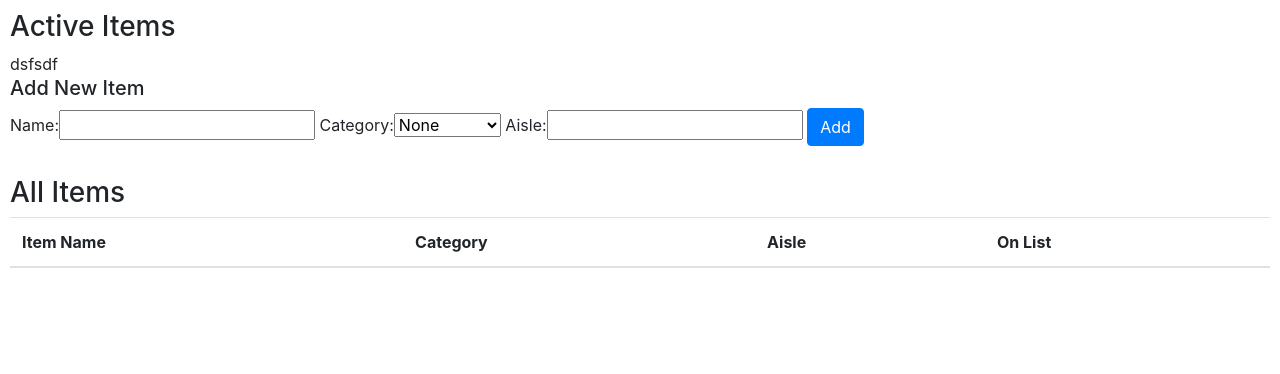
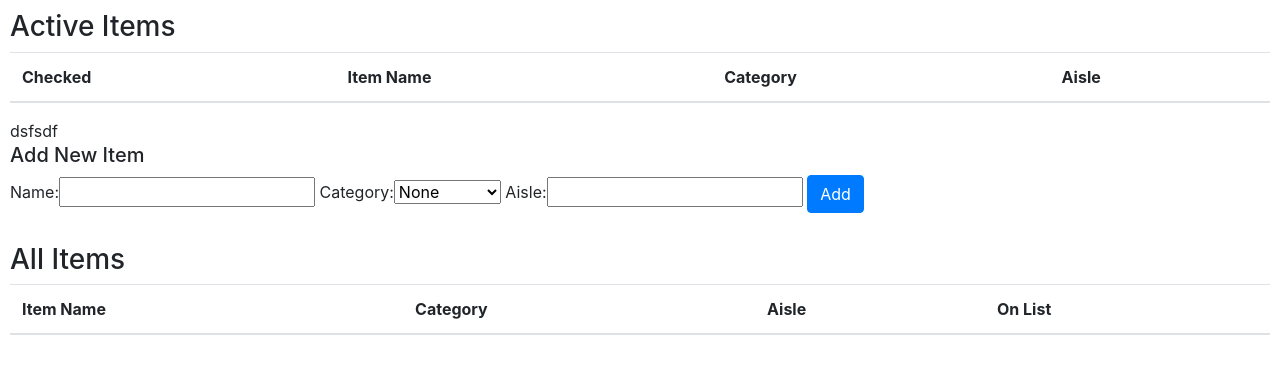
Before and after one commit to jwreilly23/WebFinalProject, a Django app: template FinalProject/Shopplist/templates/Shopplist/index.html in a window 1280 px wide. Shown: the part 56-430 px from the top of the page. Run offline with Django 3.2, Linux system fonts and the light colour scheme; the template is opened without the code that fills it: values that come from a table or form of the project are taken from there, others are empty; data comes from the database, SQL or seed files in the repository; both versions use the stored data as it was after the commit; some libraries are stand-ins or nearby versions.

Commit message:
all and active mostly set up...next up filtering

```diff
--- a/FinalProject/Shopplist/static/Shopplist/main.js
+++ b/FinalProject/Shopplist/static/Shopplist/main.js
@@ -1,4 +1,5 @@
 // global vars
+let currentView;
 
 document.addEventListener('DOMContentLoaded', function() {
 
@@ -17,39 +18,44 @@ function activeView() {
     document.querySelector('#active-view').style.display = 'block';
     document.querySelector('#all-items-view').style.display = 'none';
 
-    // flush items list
-    document.querySelector('#items-list').innerHTML = '';
+    // set current view
+    currentView = 'active';
+
+    // flush items list, alerter
+    document.querySelector('#active-items-list').innerHTML = '';
+
+    // get items
+    get_items('active');
 
 
 }
 
-function allItemsView(alerter) {
+function allItemsView(alerter, status) {
     // show active view only
     document.querySelector('#active-view').style.display = 'none';
     document.querySelector('#all-items-view').style.display = 'block';
     alertHolder = document.querySelector('#alert-holder')
     alertHolder.style.display = 'none';
+    alertMessage = document.querySelector('#item-alert');
+
+    // set current view
+    currentView = 'all';
+
+    // flush items list, alerter
+    document.querySelector('#all-items-list').innerHTML = '';
+    alertMessage.innerHTML = '';
+
+    // alert info
+    alertMessage = document.querySelector('#item-alert');
     if (alerter != undefined) {
+        // there is an alert, change class based on alert status and show alert
+        alertMessage.setAttribute('class', `${status}`);
+        alertMessage.innerHTML = alerter;
         alertHolder.style.display = 'block';
     }
 
-    // flush items list
-    document.querySelector('#items-list').innerHTML = '';
-
-    // alert info
-    alertMessage = document.querySelector('#item-alert');
-
     // get all items
-    fetch('get_items/all')
-    .then(response => response.json())
-    .then(data => {
-        // add each to view
-        console.log(data);
-
-        data.forEach(addItemToView);
-
-        // error case
-    })
+    get_items('all');
 
     // form logic
     document.querySelector('form').onsubmit = function() {
@@ -79,20 +85,14 @@ function allItemsView(alerter) {
 
             // if success
             if (reply.status === 'Success') {
-                // update alert
-                alertMessage.setAttribute('class', 'alert alert-success');
-                alertMessage.innerHTML = `New item '${itemName}' added succcessfully`;
-
-                // reload view with alert
-                allItemsView(reply);
+                alertMessage = `New item \'${itemName}\' added succcessfully`;
+                alertStatus = 'alert alert-success';
             } else {
-                alertMessage.setAttribute('class', 'alert alert-danger');
-                alertMessage.innerHTML = reply.status;
-
-                // reload view with alert
-                allItemsView(reply);
-
+                alertMessage = reply.status;
+                alertStatus = 'alert alert-danger';
             }
+            // reload view with alert
+            allItemsView(alertMessage, alertStatus);
         })
         .catch(error => {
             console.log('Error', error);
@@ -102,6 +102,8 @@ function allItemsView(alerter) {
 }
 
 function addItemToView(item) {
+    console.log(view);
+
     // create divs
     addedItem = document.createElement('tr');
     itemName = document.createElement('td');
@@ -137,15 +139,33 @@ function addItemToView(item) {
         fetch(`list_status/${item.pk}`)
         .then(response => response.json())
         .then(result => {
-            allItemsView(result.action);
+            alertMessage = result.action;
+            alertStatus = 'alert alert-info';
+            allItemsView(alertMessage, alertStatus);
         })
     });
 
 
-    // add to all-items-view
+    // add to items to view
     itemListStatus.append(itemActive);
     addedItem.append(itemName, itemCategory, itemAisle, itemListStatus)
-    itemsDisplay = document.querySelector('#items-list');
+    itemsDisplay = document.querySelector(`#${currentView}-items-list`);
     itemsDisplay.append(addedItem);
 
 }
+
+function get_items(filter) {
+    fetch(`get_items/${filter}`)
+    .then(response => response.json())
+    .then(data => {
+        // add each to view
+        console.log(data);
+
+        // set which view to add to based on filter
+        view = `#${filter}-items-list`;
+
+        data.forEach(addItemToView);
+
+        // zero item case ----------------------------------
+    })
+}
--- a/FinalProject/Shopplist/templates/Shopplist/index.html
+++ b/FinalProject/Shopplist/templates/Shopplist/index.html
@@ -9,6 +9,18 @@
 <div id="site-body">
     <div id="active-view">
         <h3>Active Items</h3>
+        <table class="table table-striped">
+            <thead>
+                <tr>
+                    <th scope="col">Checked</th>
+                    <th scope="col">Item Name</th>
+                    <th scope="col">Category</th>
+                    <th scope="col">Aisle</th>
+                </tr>
+            </thead>
+            <tbody id="active-items-list">
+            </tbody>
+        </table>
     </div>
 
     <div id="all-items-view">
@@ -34,7 +46,7 @@
                     <th scope="col">On List</th>
                 </tr>
             </thead>
-            <tbody id="items-list">
+            <tbody id="all-items-list">
             </tbody>
         </table>
     </div>
--- a/FinalProject/Shopplist/views.py
+++ b/FinalProject/Shopplist/views.py
@@ -149,7 +149,8 @@ def get_items(request, filter):
         return JsonResponse([item.serialize() for item in items], safe=False)
 
     if filter == "active":
-        pass
+        items = Item.objects.filter(creator=request.user, active=True)
+        return JsonResponse([item.serialize() for item in items], safe=False)
 
     pass
 
@@ -160,10 +161,10 @@ def list_status(request, pk):
     # reverse active status
     if item.active:
         item.active = False
-        action = "Removed from shopping list"
+        action = f"'{item.name}' removed from shopping list"
     else:
         item.active = True
-        action = "Added to shopping list"
+        action = f"'{item.name}' added to shopping list"
     item.save()
 
     return JsonResponse({"action": action})
```
Also changed, not shown: FinalProject/db.sqlite3.
